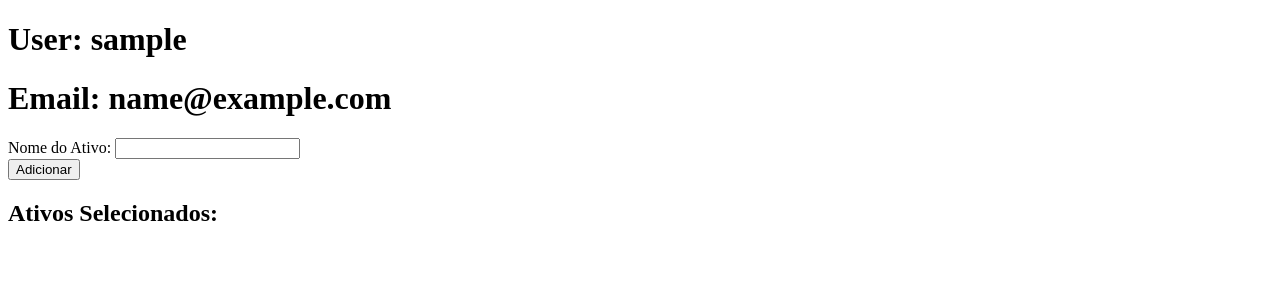
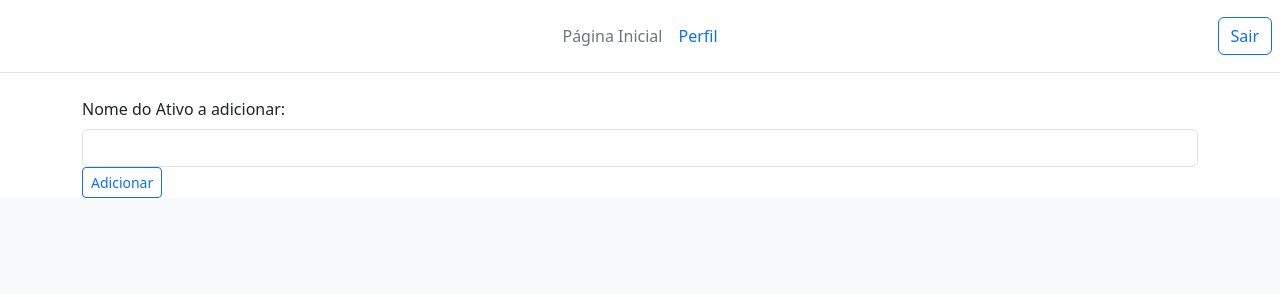
Before and after one commit to CarlosSantosJr/InoaChallenge, a Django app: page / in a window 1280 px wide. Shown: the top 300 px of the page. Run offline with Django 5.2, Linux system fonts and the light colour scheme; the visitor is signed in with stand-in values (Sample User, id 1).

Commit message:
created a base template, added bootstrap and a few styling of home page

```diff
--- /dev/null
+++ b/challenge/templates/base.html
@@ -0,0 +1,58 @@
+<!doctype html>
+<html lang="pt-BR">
+  <head>
+    <title>{% block title %} {% endblock %}</title>
+    <header
+      class="d-flex align-items-center justify-content-center justify-content-md-between border-bottom mb-4 flex-wrap py-3"
+    >
+      <div class="col-md-3 mb-md-0 mb-2">
+        <a
+          href="/"
+          class="d-inline-flex link-body-emphasis text-decoration-none"
+        >
+          <svg
+            class="bi"
+            width="40"
+            height="32"
+            role="img"
+            aria-label="Bootstrap"
+          >
+            <use xlink:href="#bootstrap"></use>
+          </svg>
+        </a>
+      </div>
+
+      <ul class="nav col-12 col-md-auto justify-content-center mb-md-0 mb-2">
+        <li><a href={% url 'home' %} class="nav-link link-secondary px-2">Página Inicial</a></li>
+        <li><a href="#" class="nav-link px-2">Perfil</a></li>
+      </ul>
+
+      <div class="col-md-3 text-end">
+        {% if request.user.is_authenticated %}
+        <a class="btn btn-outline-primary me-2" href={% url 'logout' %}>
+          Sair
+        </a>
+        {% else %}
+          <a class="btn btn-outline-primary me-2" href={% url 'login' %}>
+            Entrar
+          </a>
+          <a class="btn btn-primary" href={% url 'register' %}>Registrar</a>
+        {% endif %}
+      </div>
+    </header>
+    <link
+      href="https://cdn.jsdelivr.net/npm/bootstrap@5.3.3/dist/css/bootstrap.min.css"
+      rel="stylesheet"
+      integrity="sha384-QWTKZyjpPEjISv5WaRU9OFeRpok6YctnYmDr5pNlyT2bRjXh0JMhjY6hW+ALEwIH"
+      crossorigin="anonymous"
+    />
+    <script
+      src="https://cdn.jsdelivr.net/npm/bootstrap@5.3.3/dist/js/bootstrap.bundle.min.js"
+      integrity="sha384-YvpcrYf0tY3lHB60NNkmXc5s9fDVZLESaAA55NDzOxhy9GkcIdslK1eN7N6jIeHz"
+      crossorigin="anonymous"
+    ></script>
+  </head>
+  <body>
+    {% block content %} {% endblock %}
+  </body>
+</html>
--- a/challenge/templates/home/index.html
+++ b/challenge/templates/home/index.html
@@ -1,33 +1,44 @@
-<!doctype html>
-<html lang="pt-BR">
+{% extends 'base.html' %}
 
-<head></head>
+{% block title %} Página Inicial {% endblock %}
 
-<body>
+{% block content %}
     <div>
-        <h1>User: {{ request.user.username }}</h1>
-        <h1>Email: {{ request.user.email }}</h1>
-    </div>
-    <div>
+        <div class="container ">
+            <div class="row align-items-center">
                 <form action="" method="post">
                     {% csrf_token %}
-            <div>
-                <label>Nome do Ativo:</label>
-                <input type="text" name="asset_name" />
+                        <label for="firstName" class="form-label">Nome do Ativo a adicionar:</label>
+                        <input type="text" class="form-control" name="asset_name" placeholder="" value="" required="">
+                        <div class="invalid-feedback">
+                        Valid first name is required.
                         </div>
-            <input type="submit" name="add" value="Adicionar" />
+                    <input type="submit" name="add" value="Adicionar" class="btn btn-sm btn-outline-primary"/>
                 </form>
-        <div>
-            <h2>Ativos Selecionados:</h2>
+            </div>
+        </div>
+
+        <div class="album py-5 bg-body-tertiary">
+            <div class="container">
+
+            <div class="row row-cols-1 row-cols-sm-2 row-cols-md-3 g-3">
                 {% for user_asset in user_assets %}
-            <a href={% url 'asset_page' user_asset.asset.asset_id %}>
-                <div>
-                    <h3>Ação: {{ user_asset.asset.name }} - {{ user_asset.asset.company_name }}</h3>
+                    <div class="col">
+                        <div class="card shadow-sm">
+                            <div class="card-body">
+                                <p class="card-text">{{ user_asset.asset.name }} - {{ user_asset.asset.company_name }}</p>
+                                <div class="d-flex justify-content-between align-items-center">
+                                    <div class="btn-group">
+                                        <a href={% url 'asset_page' user_asset.asset.asset_id %} class="btn btn-sm btn-outline-primary">Edit/View</a>
                                     </div>
-            </a>
+                                    <small class="text-body-secondary">R$ 390,00</small>
+                                </div>
+                            </div>
+                        </div>
+                    </div>
                 {% endfor %}
             </div>
             </div>
-</body>
-
-</html>
+        </div>
+    </div>
+{% endblock %}
--- a/inoaChallenge/settings.py
+++ b/inoaChallenge/settings.py
@@ -11,6 +11,7 @@ https://docs.djangoproject.com/en/5.0/ref/settings/
 """
 
 from pathlib import Path
+import os
 
 # Build paths inside the project like this: BASE_DIR / 'subdir'.
 BASE_DIR = Path(__file__).resolve().parent.parent
```
Also changed, not shown: challenge/templates/asset_page/asset.html (+9 -6 lines), users/templates/authenticate/login.html (+4 -7 lines), users/templates/user/info.html (+5 -4 lines), users/templates/user/register.html (+4 -7 lines). Lines whose indentation alone changed are shown as unchanged.
